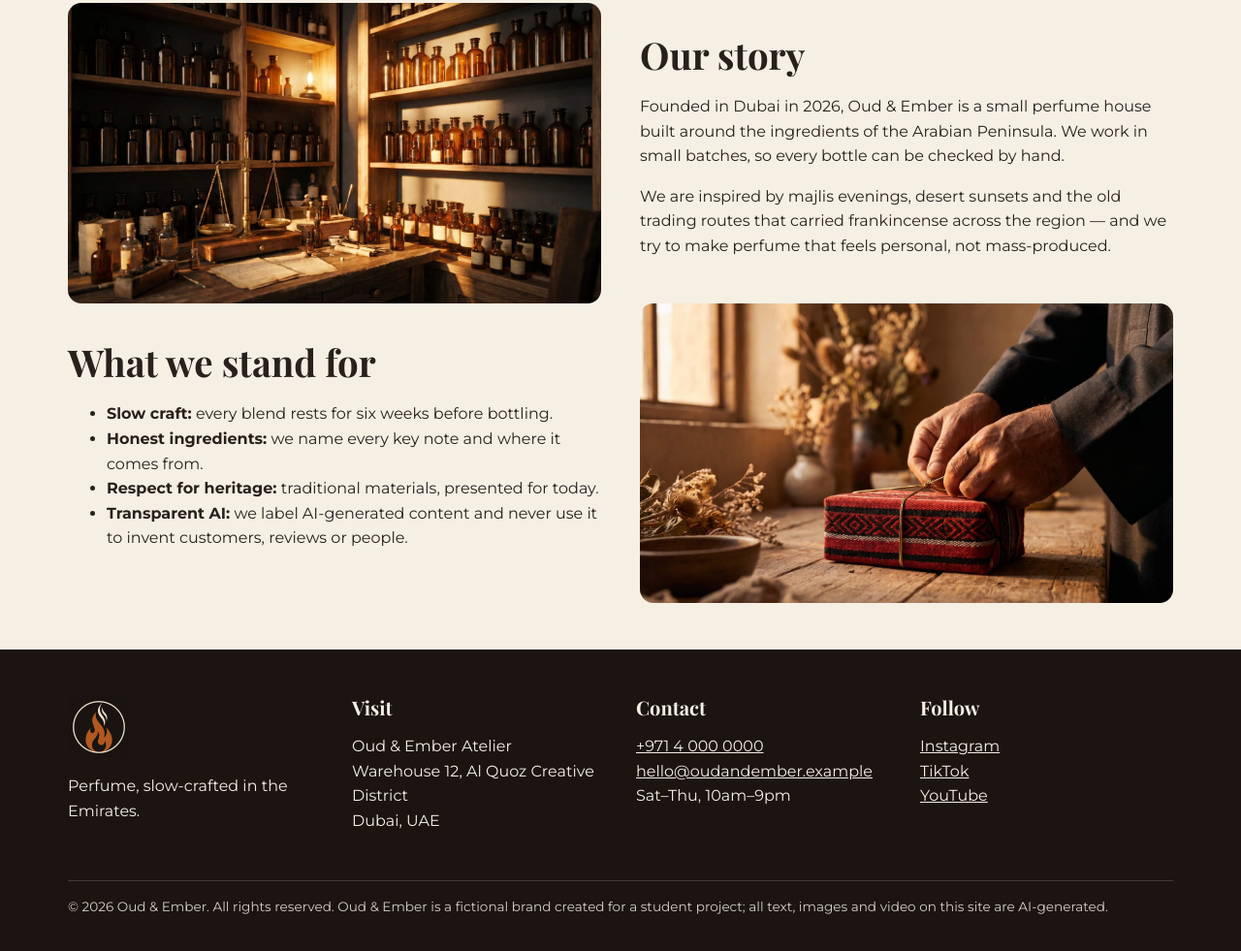
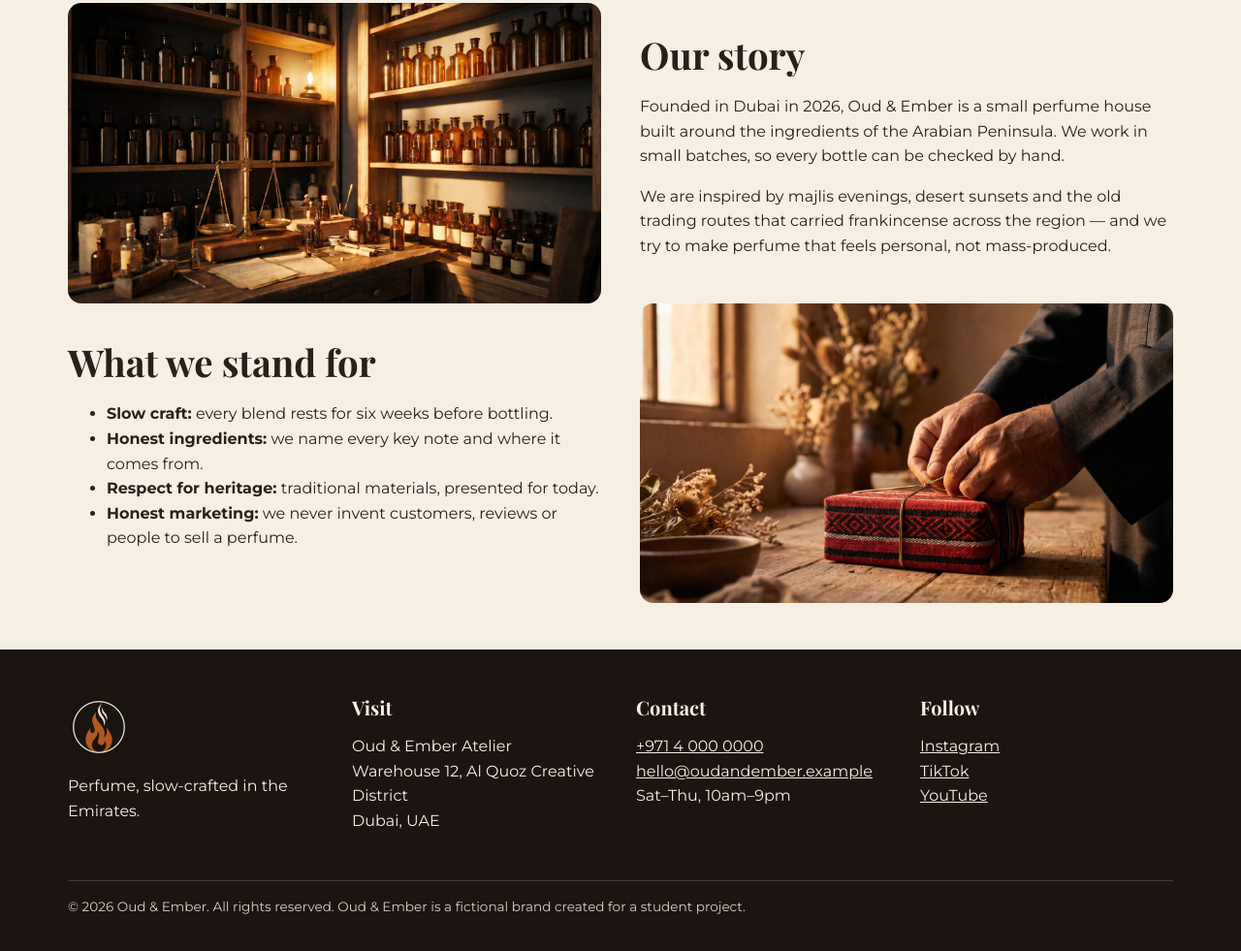
Before and after one commit to fertiplanet-sketch/oud-and-ember, a plain HTML site: page about.html in a window 1280 px wide. Shown: the part 339-1320 px from the top of the page at 97% size. Drawn offline with nearby package versions, Linux system fonts and the light colour scheme.

Commit message:
Remove AI wording from footer, About page and README

```diff
--- a/about.html
+++ b/about.html
@@ -56,7 +56,7 @@
       <li><strong>Slow craft:</strong> every blend rests for six weeks before bottling.</li>
       <li><strong>Honest ingredients:</strong> we name every key note and where it comes from.</li>
       <li><strong>Respect for heritage:</strong> traditional materials, presented for today.</li>
-      <li><strong>Transparent AI:</strong> we label AI-generated content and never use it to invent customers, reviews or people.</li>
+      <li><strong>Honest marketing:</strong> we never invent customers, reviews or people to sell a perfume.</li>
     </ul>
   </div>
   <img src="images/about-hands.jpg" alt="Hands tying gold thread around a perfume box wrapped in red-and-black Sadu fabric" width="1600" height="900" loading="lazy">
@@ -85,8 +85,7 @@
         <a href="https://www.youtube.com/">YouTube</a></p>
       </div>
     </div>
-    <p class="small">© 2026 Oud &amp; Ember. All rights reserved. Oud &amp; Ember is a fictional brand created for a
-    student project; all text, images and video on this site are AI-generated.</p>
+    <p class="small">© 2026 Oud &amp; Ember. All rights reserved. Oud &amp; Ember is a fictional brand created for a student project.</p>
   </div>
 </footer>
 <script src="script.js"></script>
```
Also changed, not shown: contact.html (+1 -2 lines), gift-builder.html (+1 -2 lines), index.html (+1 -2 lines), ingredients.html (+1 -2 lines), journal.html (+1 -2 lines), scent-finder.html (+1 -2 lines), 1 other file.
